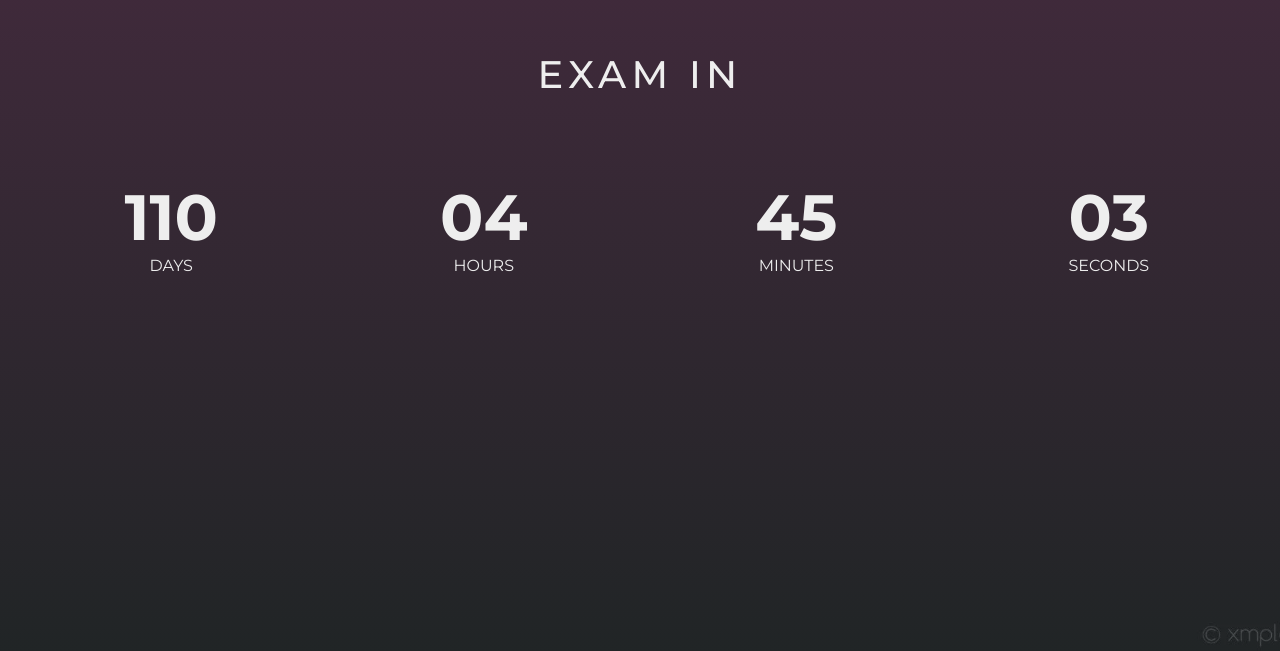
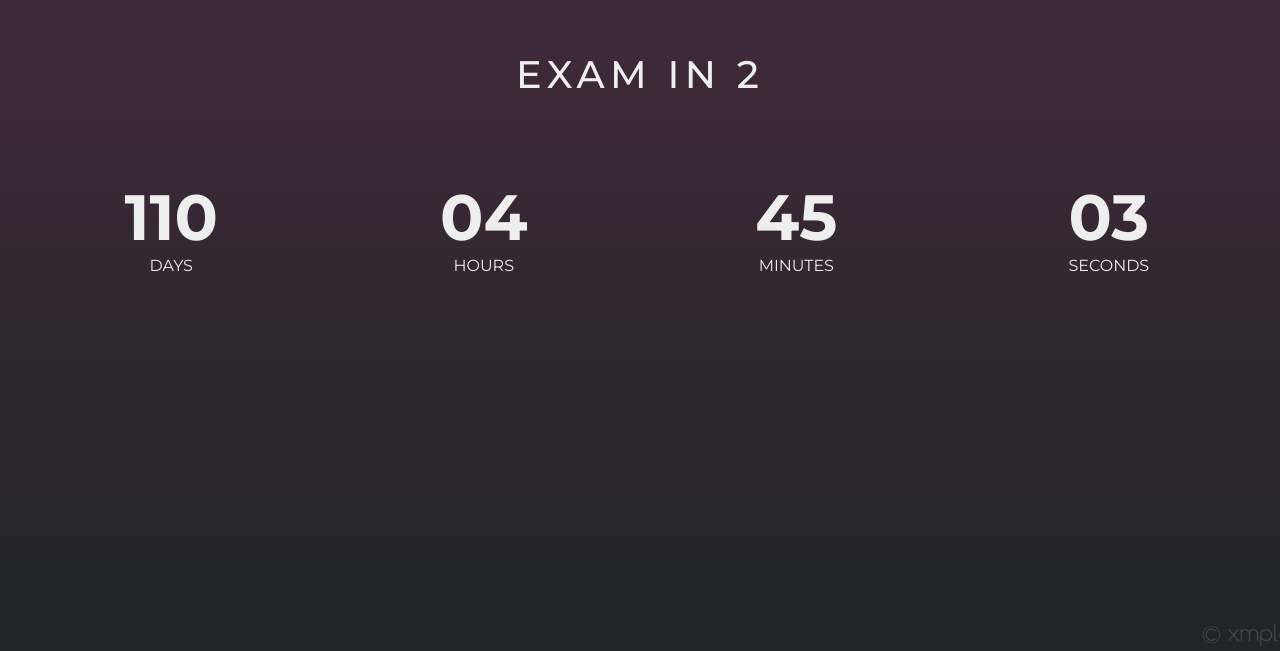
Before and after one commit to 833M0L3/exam, a plain HTML site: page index.html in a window 1280 px wide. Shown: the part 149-800 px from the top of the page. Drawn offline with Linux system fonts and the light colour scheme.

Commit message:
Update index.html

```diff
--- a/index.html
+++ b/index.html
@@ -22,7 +22,7 @@
   </head>
   <body>
     <section>
-      <h1 id="party">EXAM IN</h1>
+      <h1 id="party">EXAM IN 2</h1>
       <div class="countdown-container" id="counter">
         <div class="element-container">
           <p class="big-text" id="days">0</p>
```
